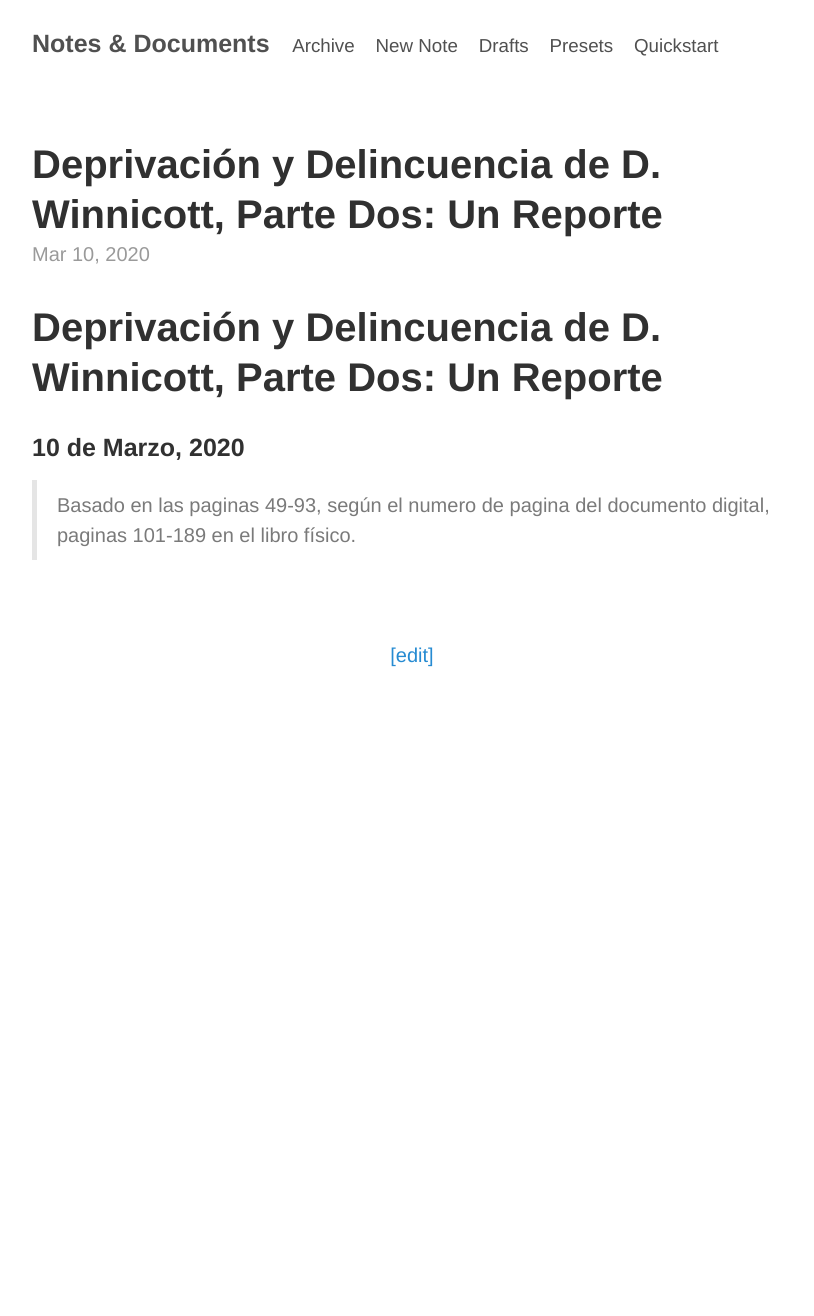
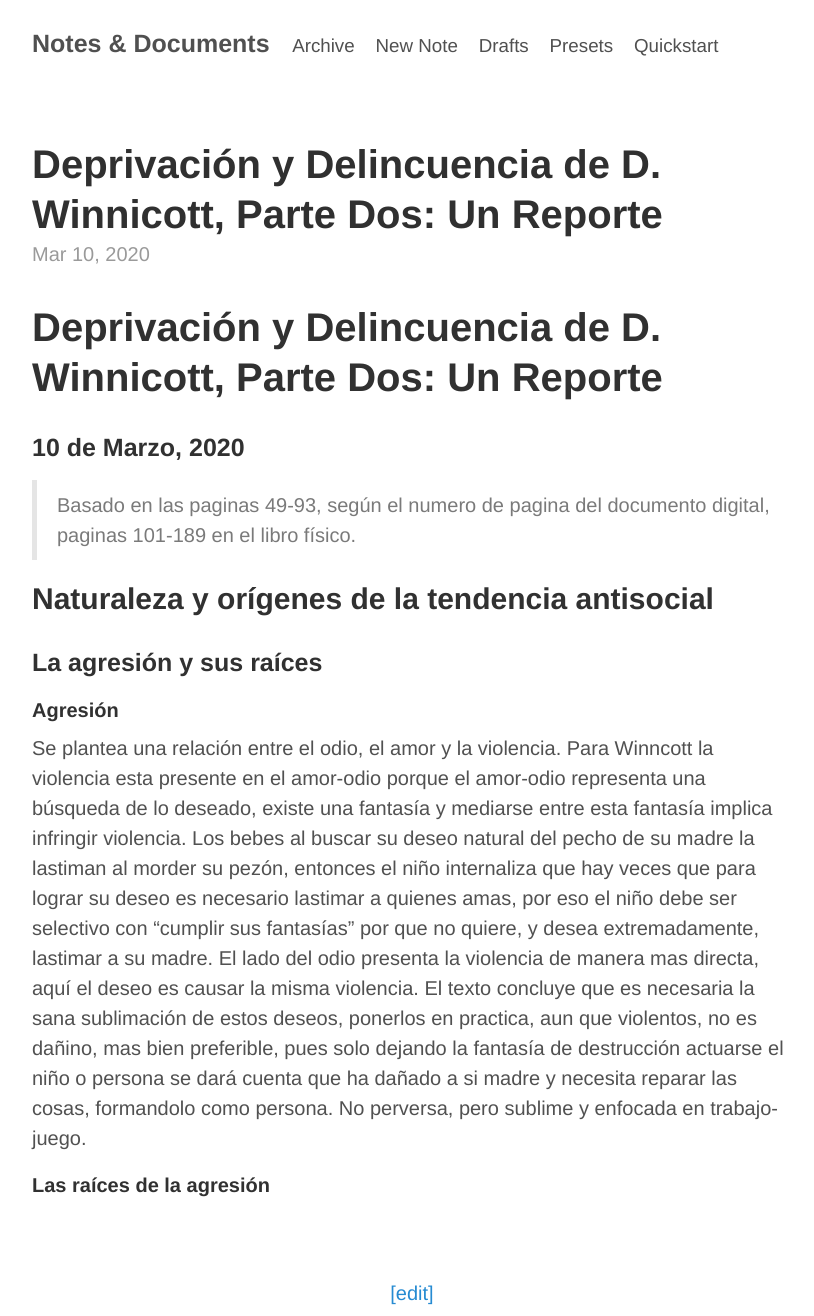
Before and after one commit to alex-esc/notes, a Jekyll site: the page built from _posts/2020-03-10-deprivacion-delincuencia-winnicott.md, in a window 1280 px wide. Shown: the whole page, without its empty margins (228-1042 px from the left). Built offline with Jekyll 4.4.1, drawn with Linux system fonts in a browser that asks for light colours; before the commit the page ends 900 px from its top, so only the background shows below that.

Commit message:
Update 2020-03-10-deprivacion-delincuencia-winnicott.md

```diff
--- a/_posts/2020-03-10-deprivacion-delincuencia-winnicott.md
+++ b/_posts/2020-03-10-deprivacion-delincuencia-winnicott.md
@@ -9,3 +9,13 @@ tags: "tarea, Primer Semestre, Metodos y técnicas de observación"
 ### 10 de Marzo, 2020
 
 > Basado en las paginas 49-93, según el numero de pagina del documento digital, paginas 101-189 en el libro físico.
+
+## Naturaleza y orígenes de la tendencia antisocial
+
+### La agresión y sus raíces
+
+#### Agresión
+
+Se plantea una relación entre el odio, el amor y la violencia. Para Winncott la violencia esta presente en el amor-odio porque el amor-odio representa una búsqueda de lo deseado, existe una fantasía y mediarse entre esta fantasía implica infringir violencia. Los bebes al buscar su deseo natural del pecho de su madre la lastiman al morder su pezón, entonces el niño internaliza que hay veces que para lograr su deseo es necesario lastimar a quienes amas, por eso el niño debe ser selectivo con "cumplir sus fantasías" por que no quiere, y desea extremadamente, lastimar a su madre. El lado del odio presenta la violencia de manera mas directa, aquí el deseo es causar la misma violencia. El texto concluye que es necesaria la sana sublimación de estos deseos, ponerlos en practica, aun que violentos, no es dañino, mas bien preferible, pues solo dejando la fantasía de destrucción actuarse el niño o persona se dará cuenta que ha dañado a si madre y necesita reparar las cosas, formandolo como persona. No perversa, pero sublime y enfocada en trabajo-juego.
+
+#### Las raíces de la agresión
```
